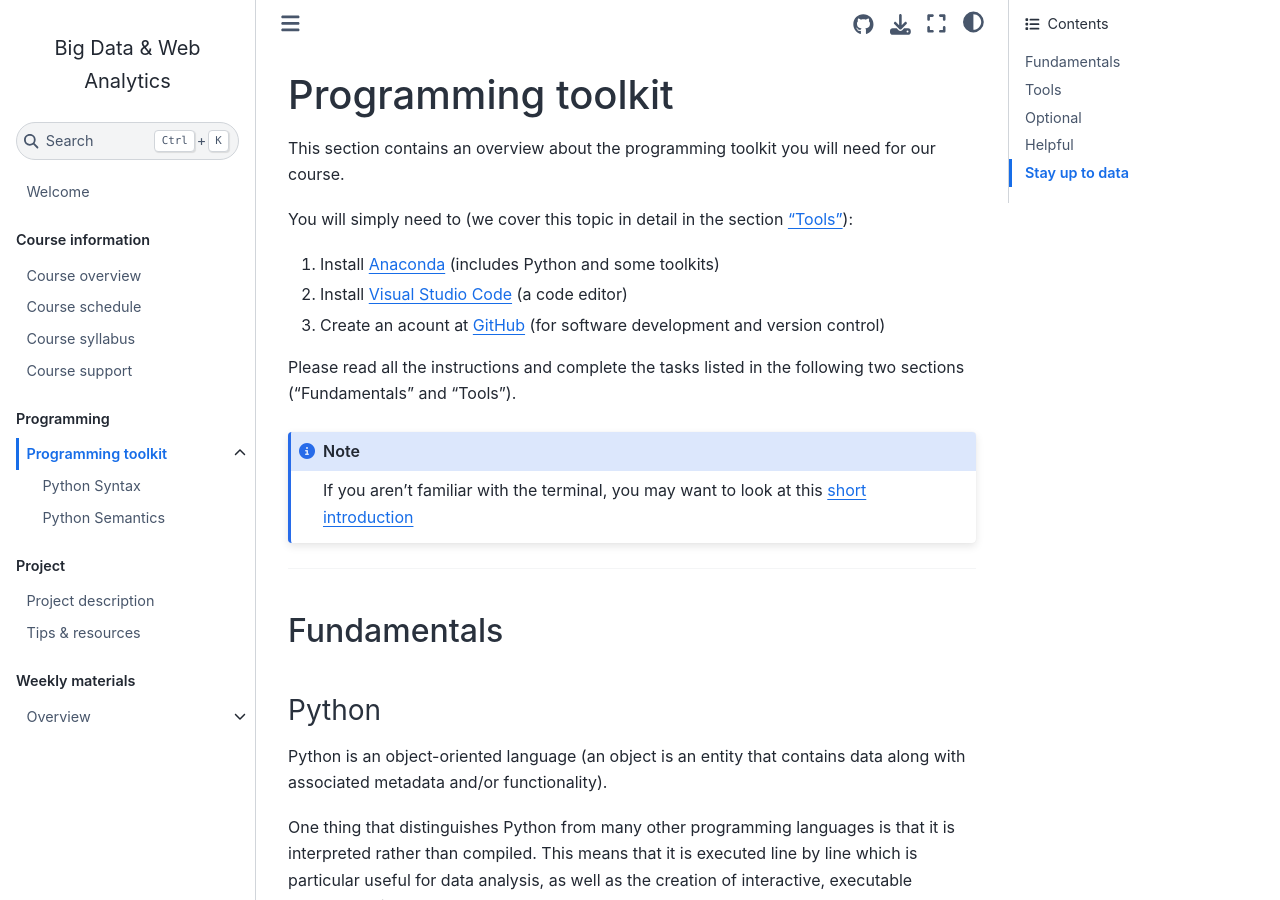
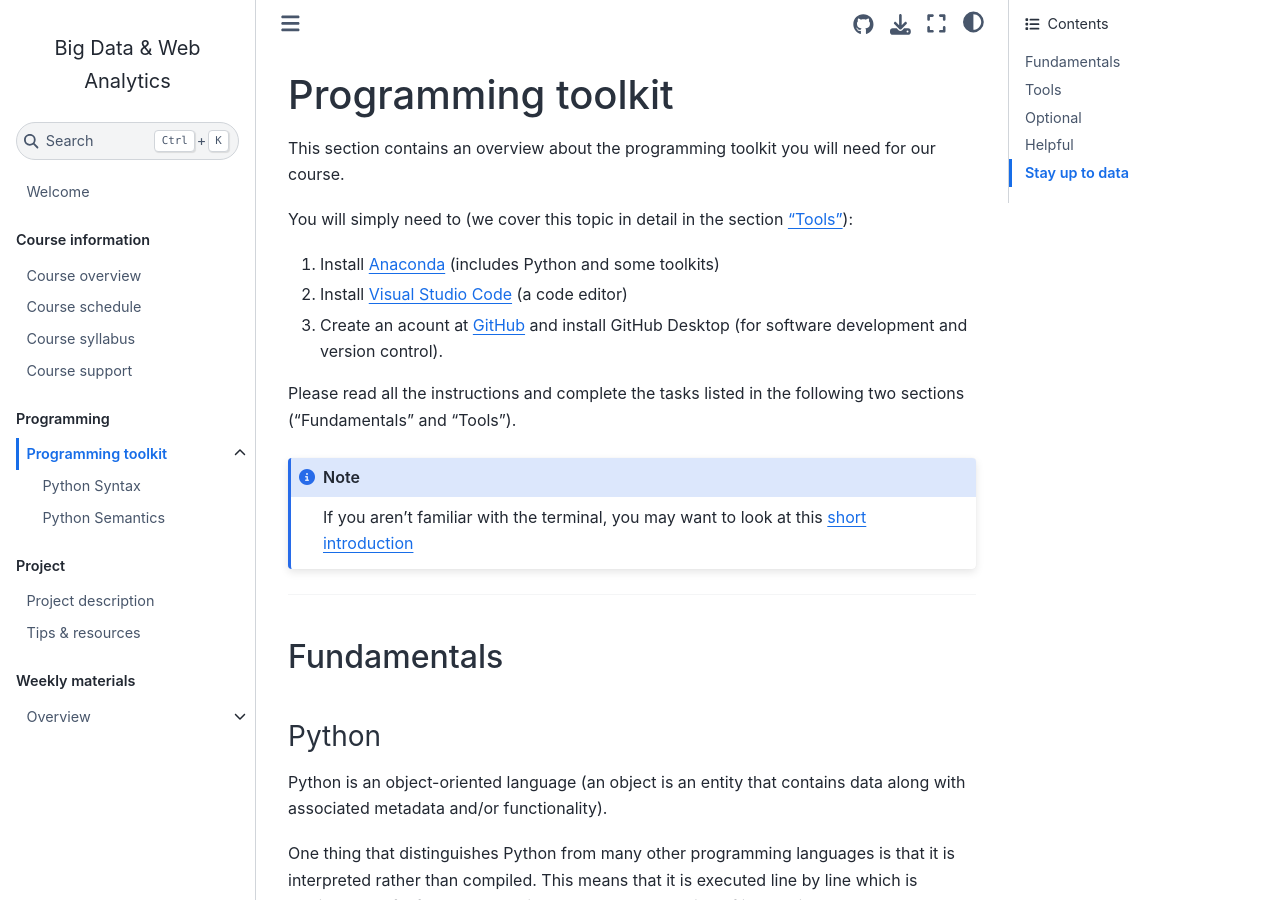
Before and after one commit to om2-ws22/website, a Jupyter Book: the page built from docs/programming-toolkit.md, in a window 1280 px wide and 900 px high. Built offline with Jupyter Book 1.0.4 settings and Sphinx 7.4.7 and the Sphinx Book theme 1.1.4, drawn with Linux system fonts in a browser that asks for light colours; comment, search, counter and statistics services are not loaded; cross-references to code outside the pages are shown as plain code.

Commit message:
Update programming-toolkit.md

```diff
--- a/docs/programming-toolkit.md
+++ b/docs/programming-toolkit.md
@@ -6,7 +6,7 @@ You will simply need to (we cover this topic in detail in the section ["Tools"](
 
 1. Install [Anaconda](anaconda) (includes Python and some toolkits)
 2. Install [Visual Studio Code](vscode) (a code editor)
-3. Create an acount at [GitHub](github) (for software development and version control)
+3. Create an acount at [GitHub](github) and install GitHub Desktop (for software development and version control).
 
 Please read all the instructions and complete the tasks listed in the following two sections ("Fundamentals" and "Tools").
 
```
